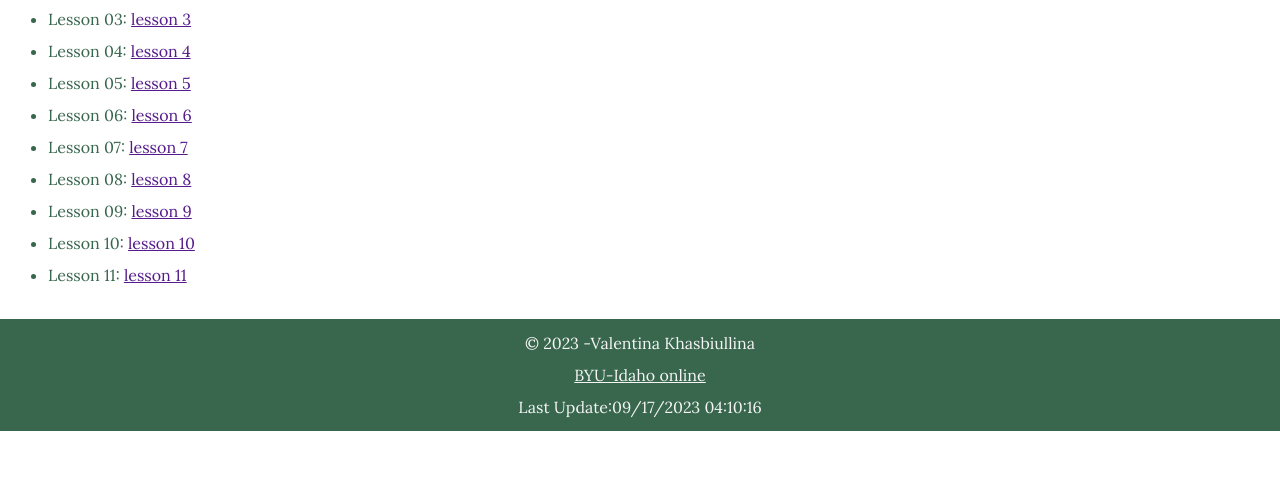
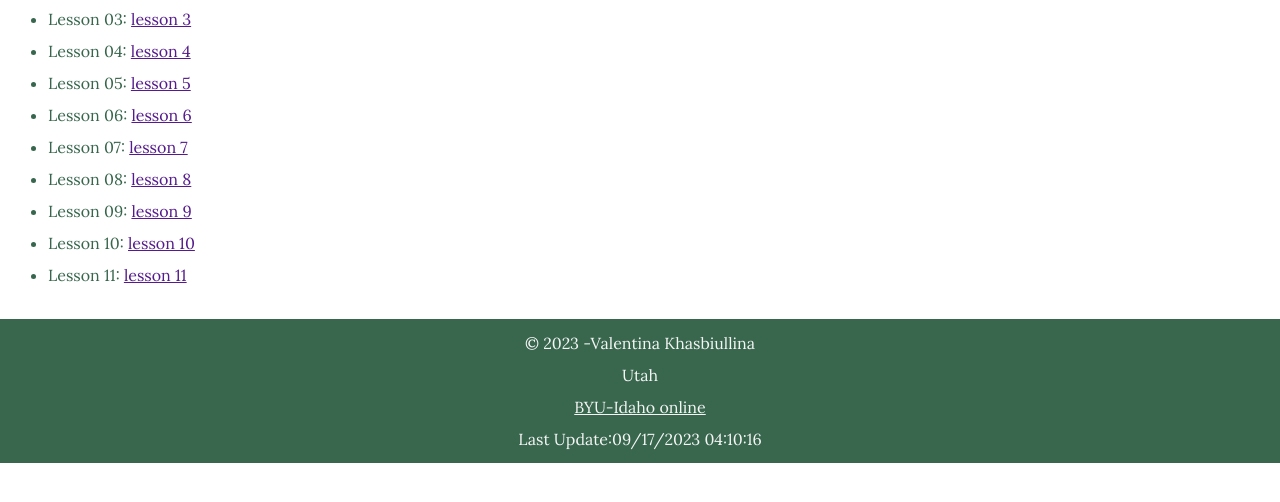
Before and after one commit to Valentina808/wdd230, a plain HTML site: page index.html in a window 1280 px wide. Shown: the part 210-712 px from the top of the page. Drawn offline with Linux system fonts and the light colour scheme.

Commit message:
change html

```diff
--- a/index.html
+++ b/index.html
@@ -31,7 +31,8 @@
         </main>
         <footer>
             <p> &copy; <span id="year"></span> -Valentina Khasbiullina </p>
-                <a href="http://www.byui.edu/online/">BYU-Idaho online</a>
+            <p>Utah</p>
+            <a href="http://www.byui.edu/online/">BYU-Idaho online</a>
             <p>Last Update:<span id="lastUpdate"></span></p>
         </footer>
         <script src ="scripts/time_stamps.js"></script>
```
